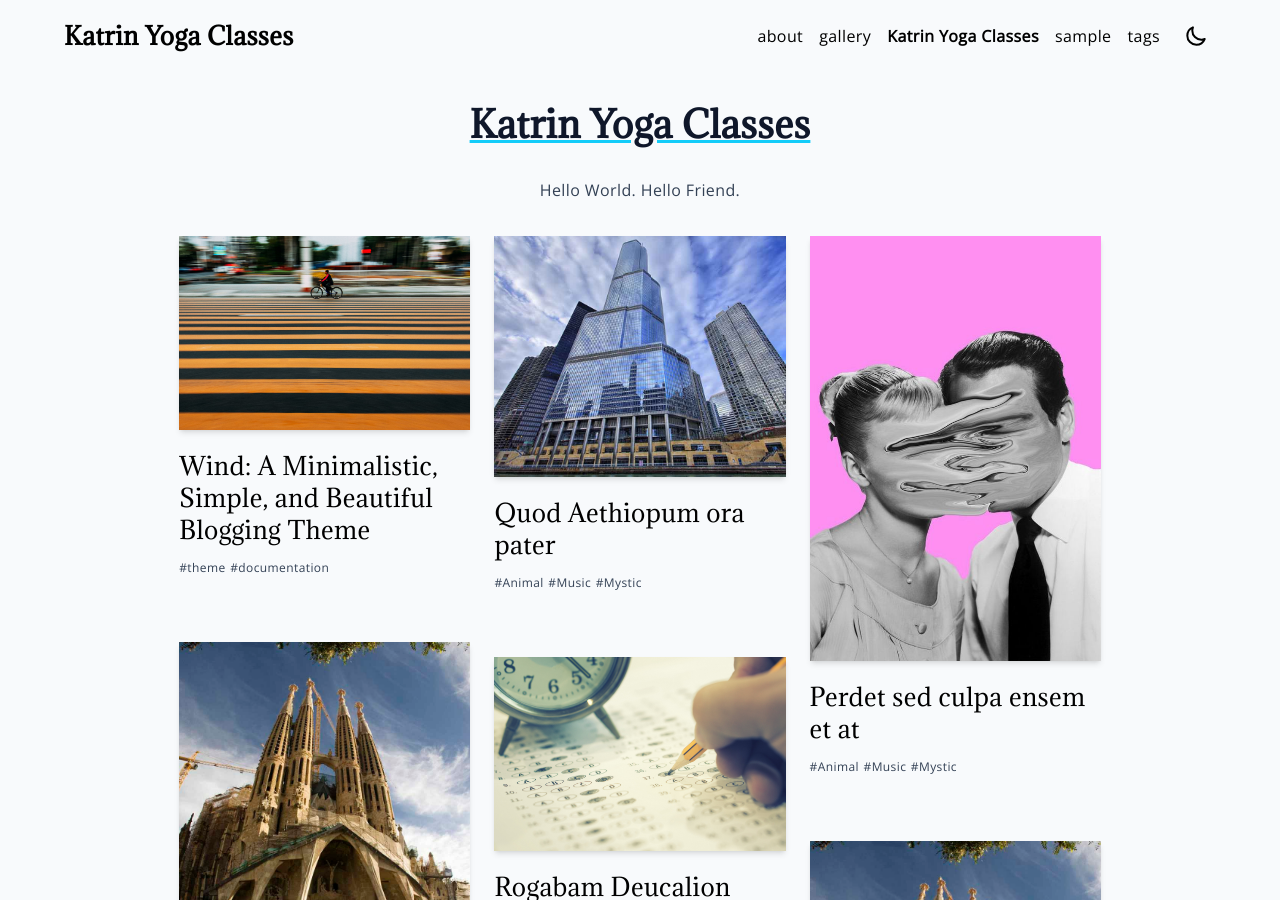
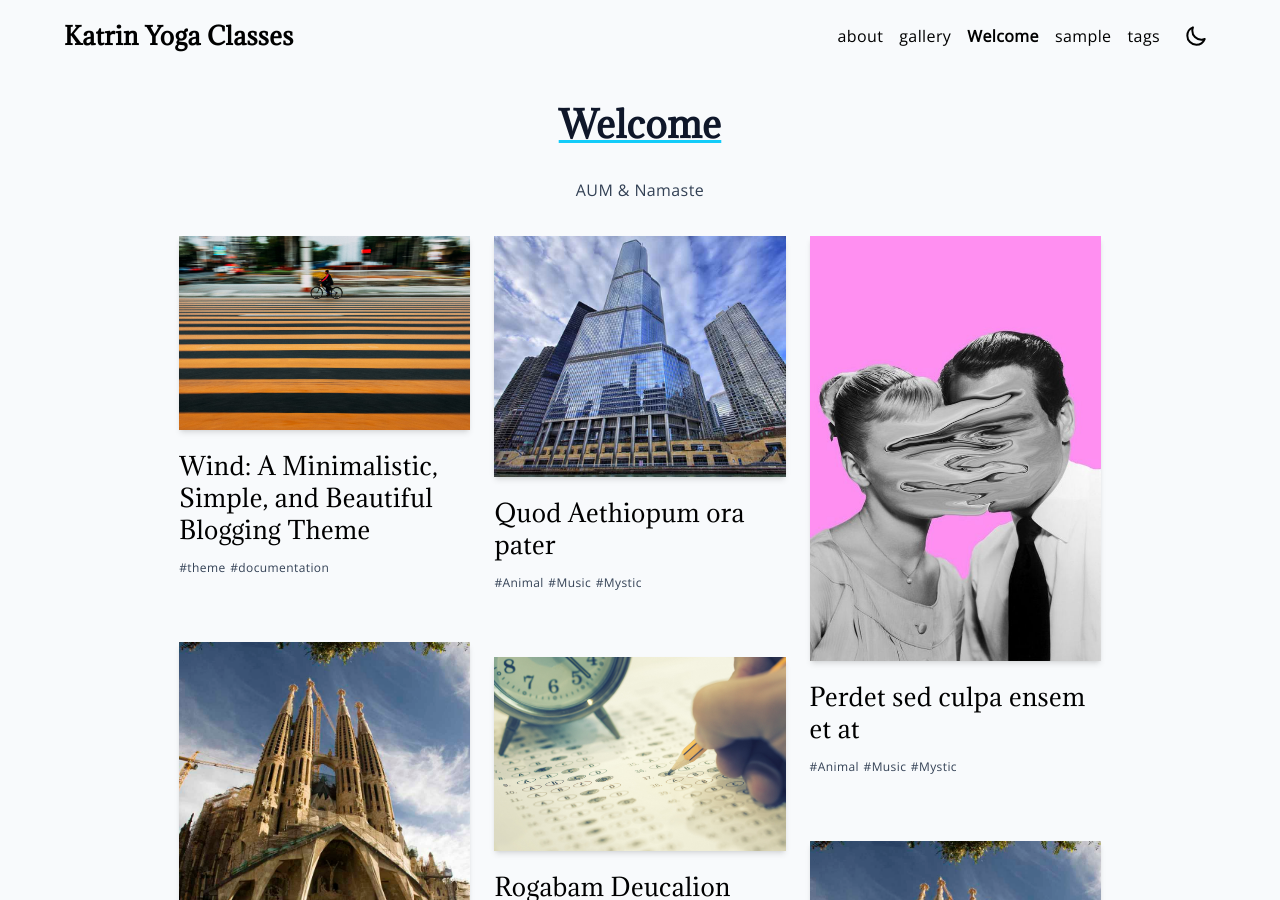
Before and after one commit to katrin-yoga-classes/wind, a Jekyll site: the page built from index.md, in a window 1280 px wide and 900 px high. Built offline with Jekyll 4.4.1, drawn with Linux system fonts in a browser that asks for light colours; our own code applies the rules of GitHub Pages for plain Markdown files; some of the changed text lies outside the part shown.

Commit message:
Update index.md

```diff
--- a/index.md
+++ b/index.md
@@ -1,6 +1,6 @@
 ---
 layout: home
 ---
-# Katrin Yoga Classes
+# Welcome
 
-Hello World. Hello Friend.
+AUM & Namaste
```
